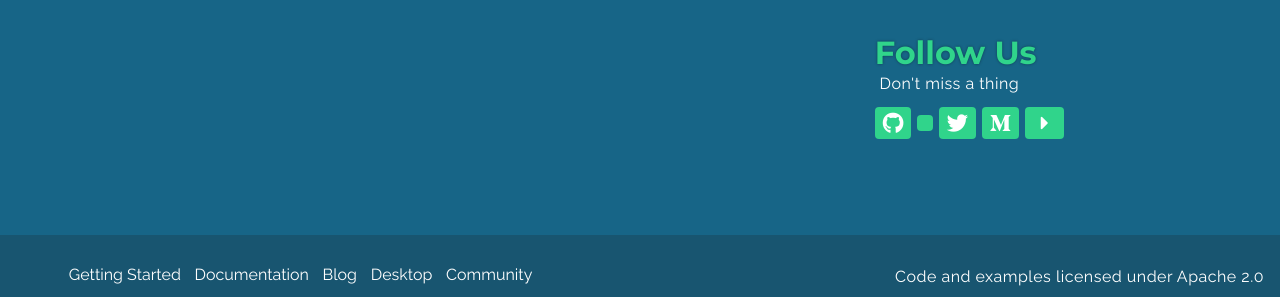
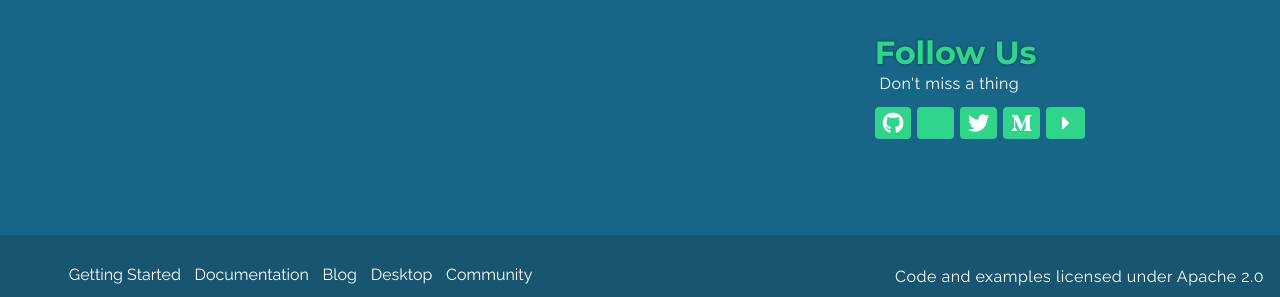
Before and after one commit to opsdroid/opsdroid.github.io, a Jekyll site: the page built from index.html, in a window 1280 px wide. Shown: the part 1965-2262 px from the top of the page. Built offline with Jekyll 4.4.1, drawn with Linux system fonts in a browser that asks for light colours; nearby versions of some CDN libraries.

Commit message:
Add files via upload

```diff
--- a/_includes/footer.html
+++ b/_includes/footer.html
@@ -21,7 +21,7 @@
         <a href="https://github.com/{{ site.github_username }}" title="Opsdroid Github Repo"><i
             class="fab fa-github fa-lg"></i></a>
         <a href="https://riot.im/app/#/room/#opsdroid-general:matrix.org" title="Opsdroid Matrix Channel"><i
-            class="fab fa-matrix fa-lg"></i></a>
+            class="fab fa-comment-alt fa-lg"></i></a>
         <a href="https://twitter.com/{{ site.twitter_username }}" title="Opsdroid Twitter Account"><i
             class="fab fa-twitter fa-lg"></i></a>
         <a href="https://medium.com/opsdroid" title="Opsdroid Medium Blog"><i class="fab fa-medium-m fa-lg"></i></a>
```
